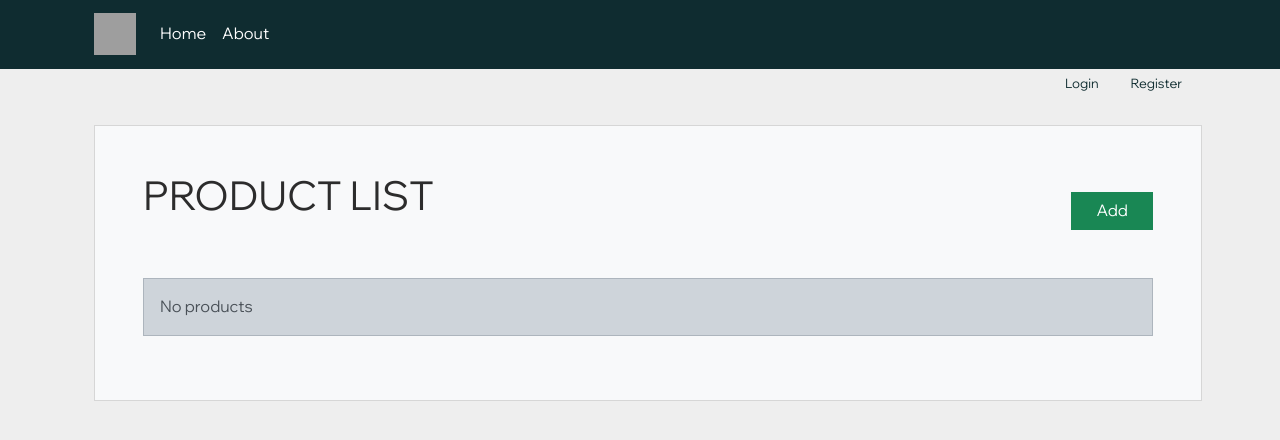
After one commit to artlek/nutrient-diary, a Symfony app: template templates/products.html.twig in a window 1280 px wide. The commit adds this page. Shown: the top 440 px of the page. Run offline with Twig, Linux system fonts and the light colour scheme; the template is opened without the code that fills it, so the values that code supplies are empty; some libraries are stand-ins or nearby versions; grey boxes are pictures that could not be loaded.

Commit message:
Add products route

```diff
--- a/public/css/style.css
+++ b/public/css/style.css
@@ -1,22 +1,46 @@
+@font-face {
+    font-family: 'wix_madefor_displayregular';
+    src: url('../fonts/wixmadefordisplay-variablefont_wght-webfont.woff2') format('woff2'),
+         url('../fonts/wixmadefordisplay-variablefont_wght-webfont.woff') format('woff');
+    font-weight: normal;
+    font-style: normal;
+}
 body {
     background-color: #eeeeee;
     margin: 0 auto;
+    font-family: 'wix_madefor_displayregular';
 }
 div.main-menu {
-    background-color: #1b4449;
+    background-color: #0f2c30;
     border-bottom: 1px solid #0f2c30;
 }
-a.main-menu, a.bar-link, a.main-menu:visited, a.bar-link:visited {
+a.link {
+    text-decoration: none;
+    color: #177581;
+}
+a.link:hover {
+    text-decoration: underline;
+    color: #2d8f9c;
+}
+a.main-menu, a.main-menu:visited {
     color: #ffffff;
 }
-a.main-menu:hover, a.bar-link:hover {
+a.main-menu:hover {
     color: #2cdbd3;
+}
+a.bar-link, a.bar-link:visited {
+    color: #0f2c30;
+}
+a.bar-link:hover {
+    color: #177581;
 }
 div.main-content {
     color: #464646;
 }
+div.content {
+    border: 1px solid #d6d6d6;
+}
 div.bar {
-    background-color: #0f2c30;
     font-size: 13px;
 }
 div.registration {
@@ -40,7 +64,6 @@ input.form-control {
 h1 {
     color: #2c2c2c;
     text-transform: uppercase;
-    letter-spacing: 3px;
 }
 th {
     text-transform: uppercase;
@@ -51,6 +74,9 @@ li.nav-item {
 span.bar {
     color: #ffffff;
 }
-button.btn {
+button.btn, div.alert {
     border-radius: 0px;
 }
+td {
+    color: #7e7e7e;
+}
--- a/templates/base.html.twig
+++ b/templates/base.html.twig
@@ -10,31 +10,6 @@
 </head>
     <body>
         <script src="https://cdn.jsdelivr.net/npm/bootstrap@5.3.0-alpha3/dist/js/bootstrap.bundle.min.js" integrity="sha384-ENjdO4Dr2bkBIFxQpeoTz1HIcje39Wm4jDKdf19U8gI4ddQ3GYNS7NTKfAdVQSZe" crossorigin="anonymous"></script>
-        <div class="container-fluid bar p-2">
-            <div class="container-lg d-flex justify-content-end">
-                {% block bar %}
-                    {% if is_granted('ROLE_USER') %}
-                        <ul class="nav">
-                            <li class="nav-item">
-                                <a class="nav-link bar-link" href="#">Hello, {{ app.user.name }}</a>
-                            </li>
-                            <li class="nav-item">
-                                <a class="nav-link bar-link" href="{{ path('logout') }}">Logout</a>
-                            </li>
-                        </ul>
-                    {% else %}
-                        <ul class="nav">
-                            <li class="nav-item">
-                                <a class="nav-link bar-link" href="{{ path('login') }}">Login</a>
-                            </li>
-                            <li class="nav-item">
-                                <a class="nav-link bar-link" href="{{ path('register') }}">Register</a>
-                            </li>
-                        </ul>
-                    {% endif %}
-                {% endblock %}
-            </div>
-        </div>
         <div class="container-fluid main-menu">
             <div class="container-lg" data-bs-theme="dark">
                 {% block menu %}
@@ -61,11 +36,36 @@
                 {% endblock %}
             </div>
         </div>
+        <div class="container-fluid bar p-2">
+            <div class="container-lg d-flex justify-content-end">
+                {% block bar %}
+                    {% if is_granted('ROLE_USER') %}
+                        <ul class="nav">
+                            <li class="nav-item">
+                                <a class="nav-link bar-link" href="#">Hello, {{ app.user.name }}</a>
+                            </li>
+                            <li class="nav-item">
+                                <a class="nav-link bar-link" href="{{ path('logout') }}">Logout</a>
+                            </li>
+                        </ul>
+                    {% else %}
+                        <ul class="nav">
+                            <li class="nav-item">
+                                <a class="nav-link bar-link" href="{{ path('login') }}">Login</a>
+                            </li>
+                            <li class="nav-item">
+                                <a class="nav-link bar-link" href="{{ path('register') }}">Register</a>
+                            </li>
+                        </ul>
+                    {% endif %}
+                {% endblock %}
+            </div>
+        </div>
         <div class="container-fluid">
             {% for message in app.flashes('positive') %}<div class="alert alert-success my-3">{{ message }}</div>{% endfor %}
             {% for message in app.flashes('negative') %}<div class="alert alert-danger my-3">{{ message }}</div>{% endfor %}
             {% for message in app.flashes('neutral') %}<div class="alert alert-secondary my-3">{{ message }}</div>{% endfor %}
-            <div class="container-lg main-content my-3 p-3">
+            <div class="container-lg main-content p-3">
                 {% block body %}{% endblock %}
             </div>
         </div>
--- a/templates/login.html.twig
+++ b/templates/login.html.twig
@@ -1,6 +1,6 @@
 {% extends 'base.html.twig' %}
 
-{% block title %}Nutrient Diary - Register{% endblock %}
+{% block title %}Login - Nutrient Diary{% endblock %}
 
 {% block body %}
 
--- /dev/null
+++ b/templates/products.html.twig
@@ -0,0 +1,46 @@
+{% extends 'base.html.twig' %}
+
+{% block title %}Product list - Nutrient Diary{% endblock %}
+
+{% block body %}
+
+<div class="container-fluid bg-light m-2 p-5 content">
+    <div class="row mb-5">
+        <div class="col-8"><h1>Product list</h1></div>
+        <div class="col-4 text-end align-self-end">
+            <button class="btn btn-success px-4">Add</button>
+        </div>
+    </div>
+    {% if products is empty %}
+        <div class="alert alert-dark">No products</div>
+    {% else %}
+        <div class="table-responsive">
+            <table class="table mt-2">
+                <thead>
+                    <tr>
+                        <th scope="col"></th>
+                        <th scope="col">product name</th>
+                        <th scope="col">fat [g]</th>
+                        <th scope="col">carbo [g]</th>
+                        <th scope="col">protein [g]</th>
+                    </tr>
+                </thead>
+                <tbody>
+                {% set counter = 1 %}
+                {% for product in products %}
+                    <tr>
+                        <td>{{ counter }}.</td>
+                        <td>{{ product.name }}</td>
+                        <td>{{ product.getFat }}</td>
+                        <td>{{ product.getCarbo }}</td>
+                        <td>{{ product.getProtein }}</td>
+                    </tr>
+                    {% set counter = counter + 1 %}
+                {% endfor %}
+                </tbody>
+            </table>
+        </div>
+    {% endif %}
+</div>
+
+{% endblock %}
--- a/templates/register.html.twig
+++ b/templates/register.html.twig
@@ -1,6 +1,6 @@
 {% extends 'base.html.twig' %}
 
-{% block title %}Nutrient Diary - Register{% endblock %}
+{% block title %}Register - Nutrient Diary{% endblock %}
 
 {% block body %}
 
```
Also changed, not shown: src/Controller/ProductController.php (added, +20 -0 lines), src/Service/GetProductList.php (added, +29 -0 lines), public/fonts/wixmadefordisplay-variablefont_wght-webfont.woff (added), public/fonts/wixmadefordisplay-variablefont_wght-webfont.woff2 (added).
